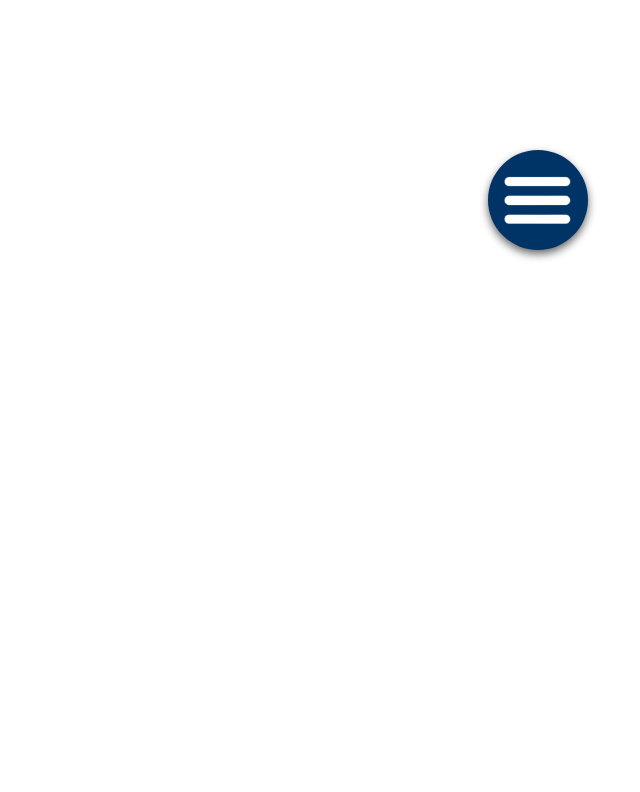
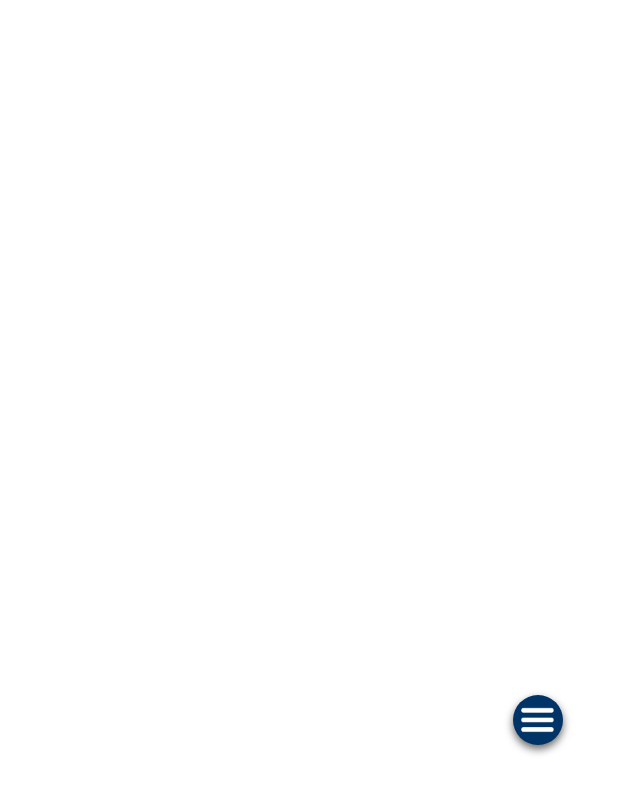
Before and after one commit to ifabuma/Rectificadora-Universal, a plain HTML site: page index.html in a window 1280 px wide. Shown: the whole page, without its empty margins (640-1280 px from the left). Drawn offline with Linux system fonts and the light colour scheme; some packages are replaced by stand-ins of ours; a script that the page names is missing.

Commit message:
Update styles.css

```diff
--- a/styles.css
+++ b/styles.css
@@ -110,11 +110,11 @@ model-viewer > #ar-prompt > img {
 
 .popup-container {
       position: fixed;
-      top: 25%;
+      top: 90%;
       left: 92vw;
       transform: translate(-50%, -50%);
-      width: 100px;
-      height: 100px;
+      width: 50px;
+      height: 50px;
       border-radius: 50%;
       background-color: #003366;
       color: #fff;
```
